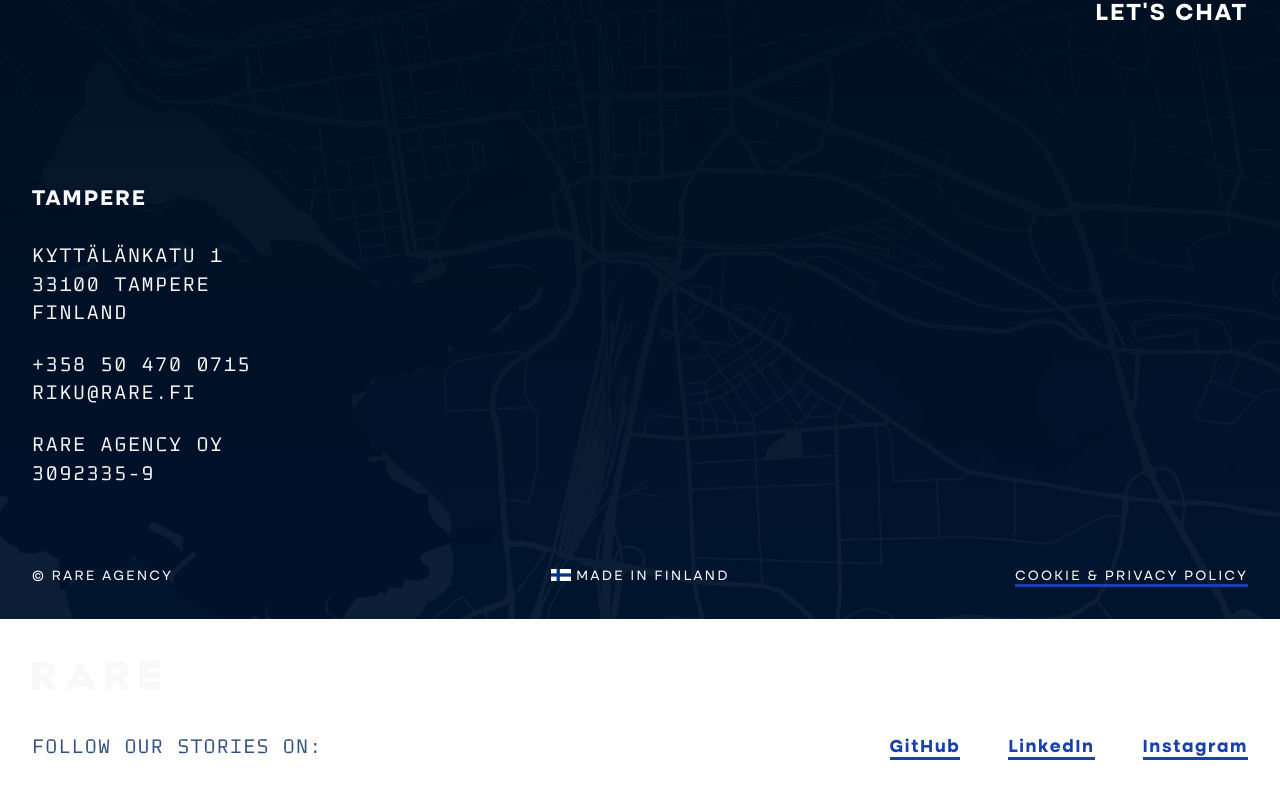
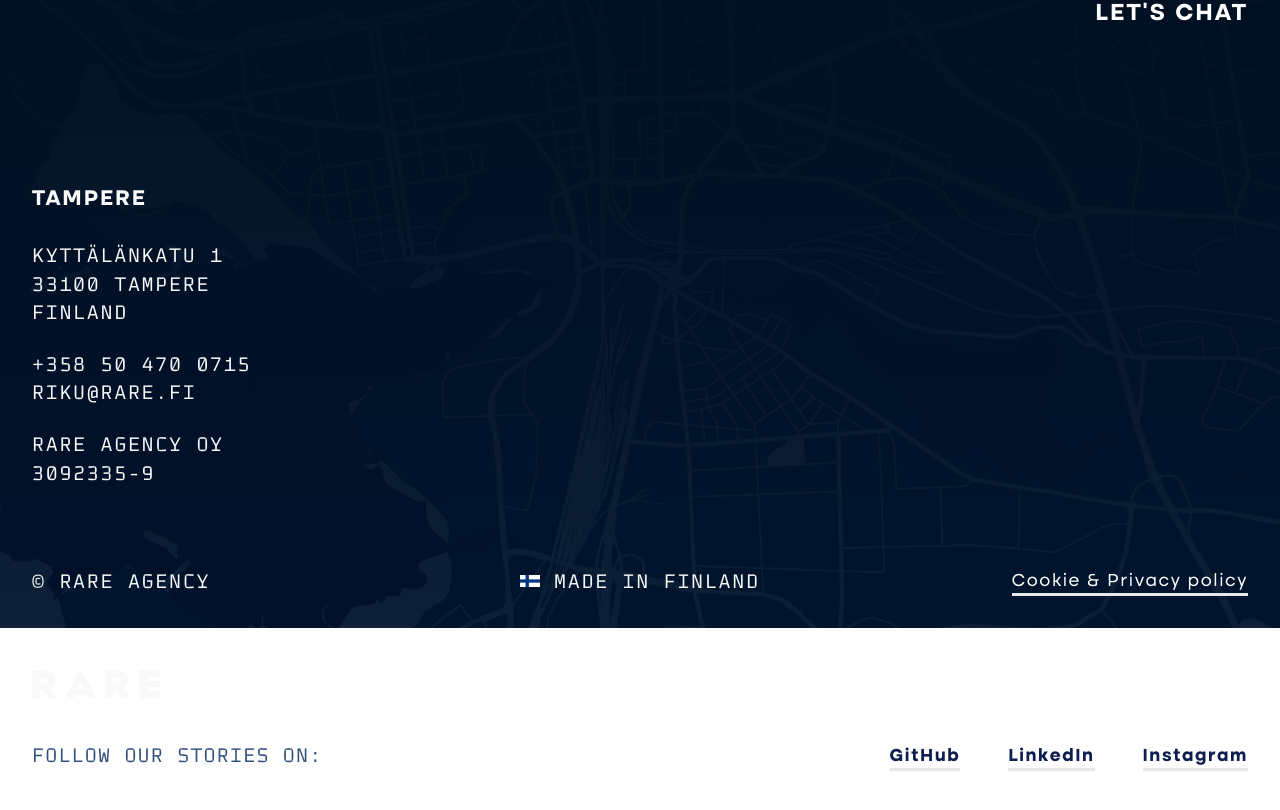
Before and after one commit to rareagency/rare.fi, a Next.js app: page /about in a window 1280 px wide. Shown: the part 970-1780 px from the top of the page. Built offline with nearby package versions, Linux system fonts and the light colour scheme; a small style sheet from the web is missing.

Commit message:
Improve button styles

```diff
--- a/components/Button.tsx
+++ b/components/Button.tsx
@@ -2,7 +2,7 @@
 import { c } from "../utils/classnames";
 
 type ButtonProps = {
-  kind?: "primary" | "secondary";
+  kind?: "primary" | "secondary" | "secondary-light";
   className?: string;
   xl?: boolean;
   onClick?: () => void;
@@ -19,18 +19,32 @@
     <style jsx>{`
       .button {
         @apply w-auto font-default font-bold text-lg border-solid border-action-purple;
-        @apply border-[5px] rounded-full px-8 py-2 min-h-[60px] uppercase tracking-wider;
-        animation-name: moveReverse;
-        animation-duration: 0.1s;
-      }
-      .button:hover {
-        animation: move 0.15s ease-out forwards;
+        @apply border-[4px] rounded-full px-8 py-2 min-h-[60px] uppercase tracking-wider;
+        @apply transition;
       }
       .primary {
         @apply bg-action-purple text-off-white;
       }
+      .primary:hover {
+        @apply bg-light-action-purple border-light-action-purple;
+      }
       .secondary {
         @apply bg-off-white text-action-purple;
+      }
+      .secondary:hover {
+        @apply bg-action-purple text-off-white;
+      }
+      .secondary-light {
+        @apply bg-transparent text-off-white border-off-white;
+      }
+      .secondary-light:hover {
+        @apply bg-off-white text-action-purple;
+      }
+      .button:active {
+        transform: scale(0.98);
+      }
+      .button:focus:not(:focus-visible) {
+        outline: none;
       }
       .xl {
         @apply text-xl md:text-sm md:px-4;
@@ -38,23 +52,6 @@
       span {
         vertical-align: -15%;
       }
-
-      @keyframes move {
-        from {
-          box-shadow: 0px 0px 0px 0px #fff, 0px 0px 0px #1941aa;
-        }
-        to {
-          box-shadow: 0px 6px 0px -4px #fff, 0px 5px 0px #1941aa;
-        }
-      }
-      @keyframes moveReverse {
-        from {
-          box-shadow: 0px 6px 0px -4px #fff, 0px 5px 0px #1941aa;
-        }
-        to {
-          box-shadow: 0px 0px 0px 0px #fff, 0px 0px 0px #1941aa;
-        }
-      }
     `}</style>
     <span>{children}</span>
   </button>
--- a/components/ContactUs/ContactRiku.tsx
+++ b/components/ContactUs/ContactRiku.tsx
@@ -1,4 +1,5 @@
 import React from "react";
+import TextLink from "../TextLink";
 
 export const ContactRiku = () => (
   <section id="contact-riku" className="col-all layout-grid p-0 mt-48">
@@ -27,9 +28,8 @@
 
       <span className="h6 col-start-2 mt-16 md:my-3">Listen:</span>
       <span className="h4 col-start-3 col-span-2 mt-16 md:my-3">
-        <a
+        <TextLink
           href="https://webbidevaus.fi"
-          target="_blank"
           rel="noreferrer"
           className="link-text"
         >
@@ -40,7 +40,7 @@
             width="20"
             height="13"
           />
-        </a>
+        </TextLink>
       </span>
 
       <span className="h6 col-start-2 mt-16 md:my-3">Tune in:</span>
--- a/components/CookieConsent.tsx
+++ b/components/CookieConsent.tsx
@@ -1,5 +1,6 @@
 import React, { useEffect, useState } from "react";
 import { getItem, setItem } from "../utils/local-storage";
+import TextLink from "./TextLink";
 
 const CookieConsent = () => {
   const [hidden, setHidden] = useState(true);
@@ -30,7 +31,7 @@
             Find out more about the cookies we use:{" "}
             <a
               href="#"
-              className="button-underline text-action-purple hover:text-dark-blue"
+              className="text-[#34517E] border-b-2 border-gray-500 hover:text-dark-blue"
             >
               Cookie & Privacy policy
             </a>
--- a/components/Floater.tsx
+++ b/components/Floater.tsx
@@ -70,7 +70,7 @@
       <Button
         xl
         className="col-start-6 col-span-2 md:col-start-5 md:col-span-3"
-        kind="secondary"
+        kind="secondary-light"
       >
         Subscribe to rare
       </Button>
--- a/components/Footer/BottomFooter.tsx
+++ b/components/Footer/BottomFooter.tsx
@@ -40,12 +40,27 @@
       </div>
       <span className={stories}>Follow our stories on:</span>
       <div className="col-span-2 text-right space-x-12 font-bold md:hidden xl:col-start-5 xl:col-span-4">
-        <TextLink url="https://github.com/rareagency" text="GitHub" />
         <TextLink
-          url="https://www.linkedin.com/company/rareagency/"
-          text="LinkedIn"
-        />
-        <TextLink url="https://instagram.com/rarekoodaa" text="Instagram" />
+          href="https://github.com/rareagency"
+          target="_blank"
+          rel="noreferrer"
+        >
+          GitHub
+        </TextLink>
+        <TextLink
+          href="https://www.linkedin.com/company/rareagency/"
+          target="_blank"
+          rel="noreferrer"
+        >
+          LinkedIn
+        </TextLink>
+        <TextLink
+          href="https://instagram.com/rarekoodaa"
+          target="_blank"
+          rel="noreferrer"
+        >
+          Instagram
+        </TextLink>
       </div>
       <div className="invisible md:space-x-12 md:row-start-3 md:col-start-1 md:col-span-full md:visible md:mt-6 sm:mt-0">
         <div className="flex">
--- a/components/Footer/Footer.tsx
+++ b/components/Footer/Footer.tsx
@@ -3,6 +3,7 @@
 import NavItem from "../Nav/NavItem";
 import TickerText from "./TickerText";
 import { c } from "../../utils/classnames";
+import TextLink from "../TextLink";
 
 const container = c(`
   layout-grid
@@ -57,13 +58,13 @@
           <li>3092335-9</li>
         </ul>
       </div>
-      <div className="layout-grid row-start-3 col-all uppercase text-sm md:text-left md:row-start-4">
-        <div className="col-start-2 col-span-2 md:row-start-1 md:col-start-1 md:col-span-4 md:py-1">
+      <div className="layout-grid row-start-3 col-all text-sm md:text-left md:row-start-4">
+        <div className="uppercase h6 text-off-white col-start-2 col-span-2 md:row-start-1 md:col-start-1 md:col-span-4 md:py-1">
           © Rare Agency
         </div>
-        <div className="col-span-2 text-center md:row-start-2 md:col-span-6 md:text-left md:py-1">
+        <div className="uppercase h6 text-off-white col-span-2 text-center md:row-start-2 md:col-span-6 md:text-left md:py-1">
           <img
-            className="inline-block align-text-top"
+            className="inline-block mb-[3px]"
             src="/static/icons/finnish_flag.svg"
             width="20"
             height="13"
@@ -71,9 +72,9 @@
           Made in Finland
         </div>
         <div className="col-span-2 text-right md:row-start-3 md:col-span-6 md:text-left md:py-1">
-          <a href="#" className="button-underline">
+          <TextLink href="#" kind="light">
             Cookie & Privacy policy
-          </a>
+          </TextLink>
         </div>
       </div>
     </footer>
--- a/components/Stories/Stories.tsx
+++ b/components/Stories/Stories.tsx
@@ -1,6 +1,7 @@
 import Link from "next/link";
 import React from "react";
 import Button from "../Button";
+import TextLink from "../TextLink";
 import Story from "./Story";
 
 const Stories = () => {
@@ -45,7 +46,7 @@
         </Link>
       </div>
       <div className="col-all text-center justify-center pt-0 hidden md:block">
-        <a className="link-text">See all stories</a>
+        <TextLink className="link-text">See all stories</TextLink>
       </div>
 
       <style jsx>{`
--- a/components/TextLink.tsx
+++ b/components/TextLink.tsx
@@ -1,13 +1,59 @@
 import React from "react";
+import { c } from "../utils/classnames";
 
-type TextLinkProps = {
-  url: string;
-  text: string;
-};
+interface TextLinkProps
+  extends React.DetailedHTMLProps<
+    React.AnchorHTMLAttributes<HTMLAnchorElement>,
+    HTMLAnchorElement
+  > {
+  kind?: "dark" | "light";
+}
 
-const TextLink = ({ url, text }: TextLinkProps) => (
-  <a href={url} target="_blank" className="link-text" rel="noreferrer">
-    {text}
+const TextLink: React.FC<TextLinkProps> = ({
+  children,
+  kind,
+  className,
+  ...props
+}) => (
+  <a {...props} className={c("link-text", kind, className)}>
+    {children}
+
+    <style jsx>{`
+      .link-text {
+        @apply text-dark-blue hover:text-dark-blue hover:border-dark-blue;
+        width: min-content;
+        position: relative;
+      }
+      .link-text:hover {
+        @apply text-action-purple;
+      }
+      .link-text::after {
+        @apply border-action-purple;
+        border-bottom-width: 3px;
+        border-style: solid;
+
+        display: block;
+        position: absolute;
+        left: 0;
+        right: 0;
+        bottom: -5px;
+        height: 5px;
+        content: "";
+        transform: scaleX(1);
+        transition: transform 250ms ease-in-out;
+        transform-origin: 100% 50%;
+      }
+      .link-text:hover:not(:active)::after {
+        transform: scaleX(0);
+      }
+
+      .light {
+        @apply text-off-white;
+      }
+      .light:hover {
+        @apply text-light-action-purple;
+      }
+    `}</style>
   </a>
 );
 
--- a/styles/globals.scss
+++ b/styles/globals.scss
@@ -208,7 +208,6 @@
   }
 
   .link-text {
-    @apply text-action-purple button-underline  hover:text-dark-blue hover:border-dark-blue;
     font-size: 18px;
     line-height: 29px;
     letter-spacing: 0.085em;
--- a/tailwind.config.js
+++ b/tailwind.config.js
@@ -54,6 +54,7 @@
         "light-red": "#F3D4CD",
         "light-yellow": "#F8F2E7",
         "light-blue": "#D5D9E3",
+        "light-action-purple": "#547CE4",
 
         // Colors not available in Figma
         black: "#000F1F",
```
Also changed, not shown: 1 other file (tests, documents, lock files or other folders).
